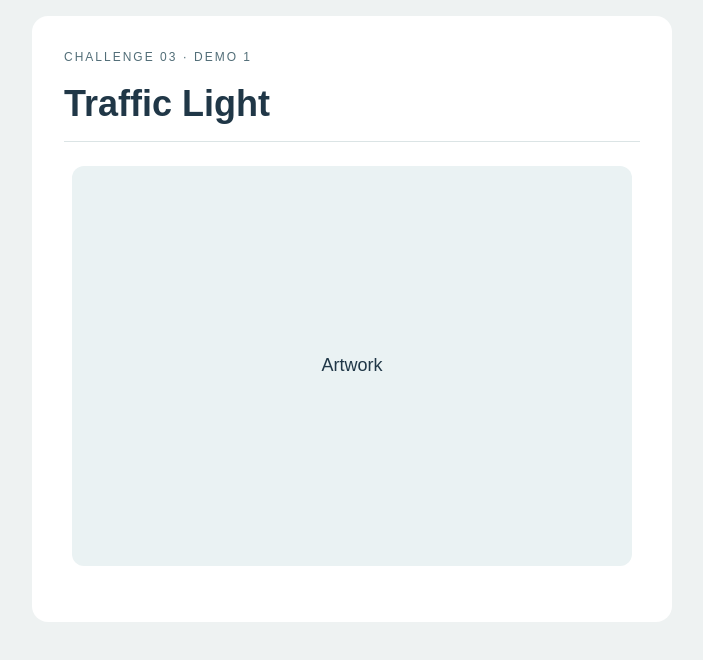
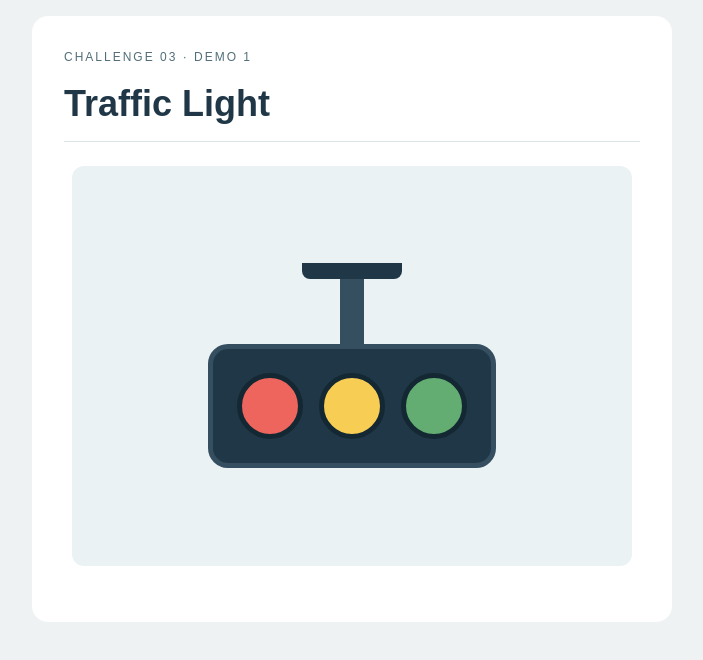
Before and after one commit to reddcaruana/website-design-42C-2026, a plain HTML site: page playground/demo-1-traffic-light.html in a window 1280 px wide. Shown: the whole page, without its empty margins (288-991 px from the left). Drawn offline with Linux system fonts and the light colour scheme.

Commit message:
Traffic Light

```diff
--- a/playground/demo-1-traffic-light.html
+++ b/playground/demo-1-traffic-light.html
@@ -19,7 +19,21 @@
         </header>
 
         <div class="canvas">
-            Artwork
+
+            <!-- Traffic Light -->
+
+            <div class="traffic-light">
+                <div class="base"></div>
+                <div class="pole"></div>
+                <div class="housing">
+                    <div class="light red"></div>
+                    <div class="light amber"></div>
+                    <div class="light green"></div>
+                </div>
+            </div>
+
+            <!-- End Traffic Light -->
+
         </div>
     </main>
 
--- a/playground/style.css
+++ b/playground/style.css
@@ -64,3 +64,52 @@ header h1 {
     display: grid;
     place-items: center;
 }
+
+/********************************** TRAFFIC LIGHT ***********************************/
+
+.traffic-light .base {
+    background-color: #203747;
+
+    width: 100px;
+    height: 16px;
+
+    border-radius: 0 0 8px 8px;
+    margin: auto;
+}
+
+.traffic-light .pole {
+    background-color: #354f60;
+    width: 24px;
+    height: 65px;
+    margin: auto;
+}
+
+.traffic-light .housing {
+    border: 5px solid #354f60;
+    background-color: #203747;
+    border-radius: 20px;
+
+    display: flex;
+    padding: 24px;
+    gap: 16px;
+}
+
+.traffic-light .light {
+    width: 66px;
+    aspect-ratio: 1 / 1;
+
+    border: 5px solid #142833;
+    border-radius: 100%;
+}
+
+.traffic-light .red {
+    background-color: #ed655c;
+}
+
+.traffic-light .amber {
+    background-color: #f8cd54;
+}
+
+.traffic-light .green {
+    background-color: #63ac72;
+}
```
